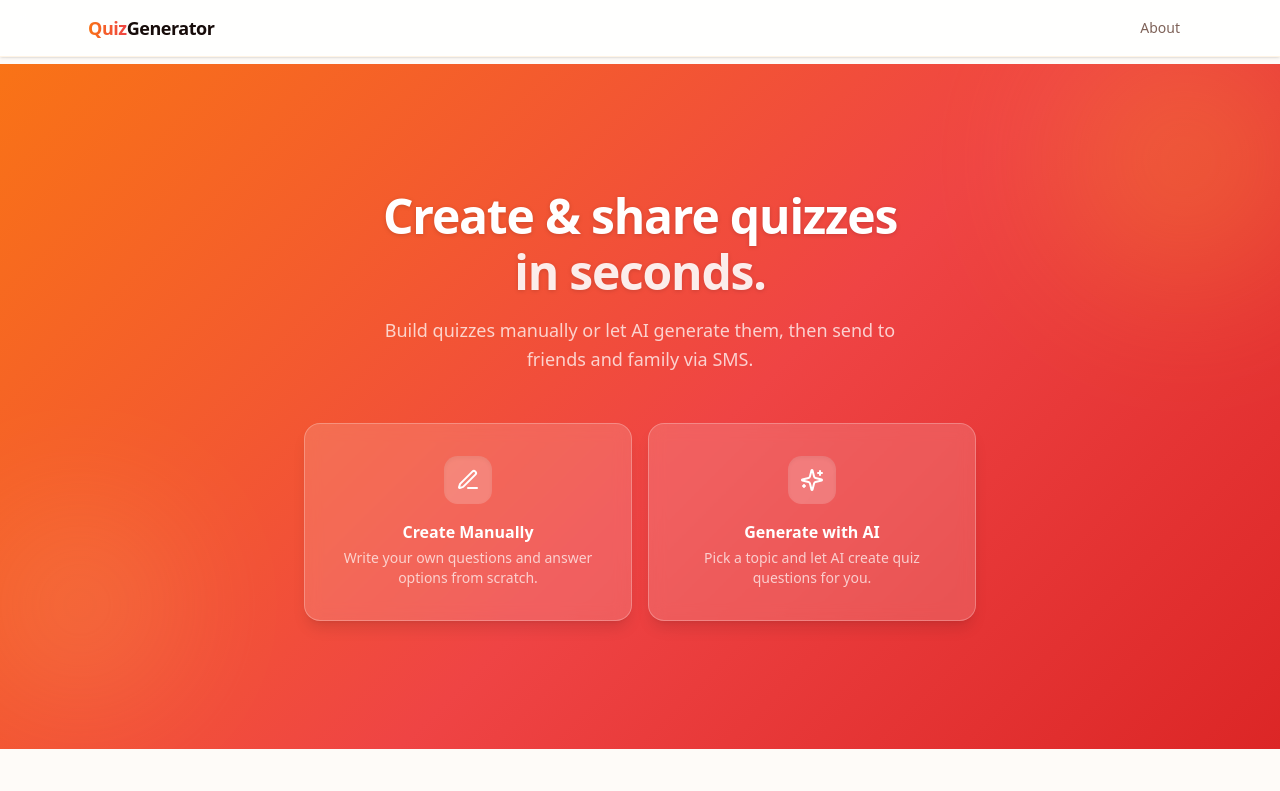
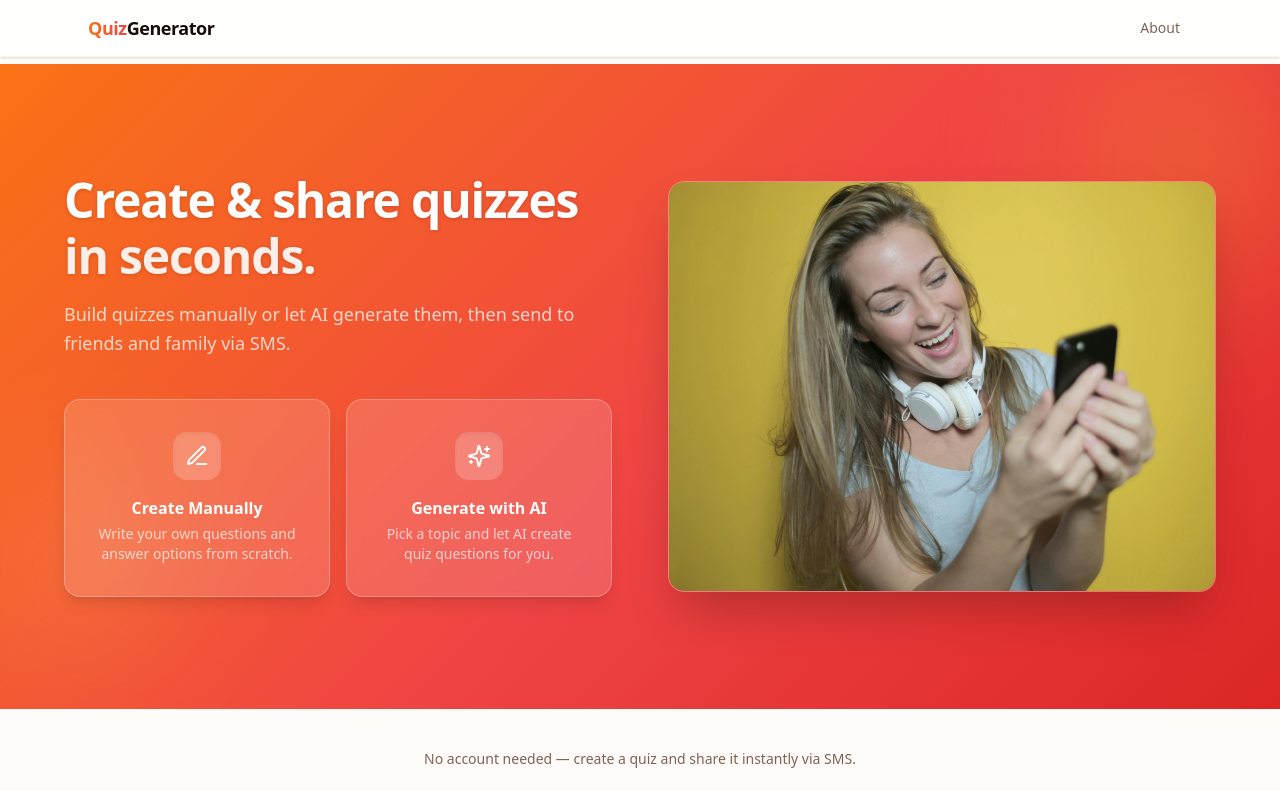
Before and after one commit to freddy24-7/QuizAppModern, a React (Vite) app in the folder QuizAppFrontend-main/: page / in a window 1280 px wide. Shown: the top 791 px of the page. Built offline with nearby package versions, Linux system fonts and the light colour scheme; no server answers.

Commit message:
adjusting landing page

```diff
--- a/QuizAppFrontend-main/src/components/Home.tsx
+++ b/QuizAppFrontend-main/src/components/Home.tsx
@@ -11,7 +11,7 @@ const Home = () => {
     <div className="min-h-full w-full">
       {/* Gradient hero */}
       <div
-        className="w-full py-20 md:py-32 px-6 relative overflow-hidden"
+        className="w-full py-16 md:py-24 lg:py-28 px-6 relative overflow-hidden"
         style={{
           background: 'linear-gradient(135deg, #f97316 0%, #ef4444 55%, #dc2626 100%)',
         }}
@@ -20,30 +20,34 @@ const Home = () => {
         <div
           className="absolute -top-24 -right-24 w-96 h-96 rounded-full opacity-30 blur-3xl pointer-events-none"
           style={{ background: 'radial-gradient(circle, #fbbf24 0%, transparent 70%)' }}
+          aria-hidden="true"
         />
         <div
           className="absolute bottom-0 -left-16 w-72 h-72 rounded-full opacity-20 blur-3xl pointer-events-none"
           style={{ background: 'radial-gradient(circle, #fde68a 0%, transparent 70%)' }}
+          aria-hidden="true"
         />
 
-        <div className="max-w-4xl mx-auto relative z-10">
-          <div className="text-center mb-12">
-            <h2 className="text-3xl md:text-5xl font-bold tracking-tight text-white drop-shadow-sm">
+        <div className="max-w-6xl mx-auto relative z-10">
+          <div className="grid lg:grid-cols-2 gap-10 lg:gap-14 items-center">
+            {/* Copy + CTAs */}
+            <div className="text-center lg:text-left">
+              <h2 className="text-3xl md:text-4xl lg:text-5xl font-bold tracking-tight text-white drop-shadow-sm">
                 Create &amp; share quizzes
                 <span className="block mt-2 text-white/90">in seconds.</span>
               </h2>
-            <p className="text-white/75 text-base md:text-lg leading-relaxed max-w-lg mx-auto mt-5">
+              <p className="text-white/75 text-base md:text-lg leading-relaxed max-w-lg mx-auto lg:mx-0 mt-5">
                 Build quizzes manually or let AI generate them, then send to friends and family via SMS.
               </p>
-          </div>
 
-          <div className="grid grid-cols-1 sm:grid-cols-2 gap-4 max-w-2xl mx-auto">
+              <div className="grid grid-cols-1 sm:grid-cols-2 gap-4 max-w-2xl mx-auto lg:mx-0 mt-10">
                 <button
+                  type="button"
                   onClick={handleManual}
-              className="group flex flex-col items-center gap-4 p-8 rounded-2xl border border-white/25 bg-white/15 backdrop-blur-sm hover:bg-white/25 hover:border-white/40 transition-all text-left shadow-lg"
+                  className="group flex flex-col items-center gap-4 p-8 rounded-2xl border border-white/25 bg-white/15 backdrop-blur-sm hover:bg-white/25 hover:border-white/40 transition-all text-left shadow-lg focus-visible:outline focus-visible:outline-2 focus-visible:outline-offset-2 focus-visible:outline-white"
                 >
                   <div className="flex items-center justify-center size-12 rounded-xl bg-white/20 group-hover:bg-white/30 transition-colors shadow-inner">
-                <PenLine className="size-6 text-white" />
+                    <PenLine className="size-6 text-white" aria-hidden="true" />
                   </div>
                   <div className="text-center">
                     <p className="font-semibold text-white text-base">Create Manually</p>
@@ -54,11 +58,12 @@ const Home = () => {
                 </button>
 
                 <button
+                  type="button"
                   onClick={handleAi}
-              className="group flex flex-col items-center gap-4 p-8 rounded-2xl border border-white/25 bg-white/15 backdrop-blur-sm hover:bg-white/25 hover:border-white/40 transition-all text-left shadow-lg"
+                  className="group flex flex-col items-center gap-4 p-8 rounded-2xl border border-white/25 bg-white/15 backdrop-blur-sm hover:bg-white/25 hover:border-white/40 transition-all text-left shadow-lg focus-visible:outline focus-visible:outline-2 focus-visible:outline-offset-2 focus-visible:outline-white"
                 >
                   <div className="flex items-center justify-center size-12 rounded-xl bg-white/20 group-hover:bg-white/30 transition-colors shadow-inner">
-                <Sparkles className="size-6 text-white" />
+                    <Sparkles className="size-6 text-white" aria-hidden="true" />
                   </div>
                   <div className="text-center">
                     <p className="font-semibold text-white text-base">Generate with AI</p>
@@ -67,6 +72,26 @@ const Home = () => {
                     </p>
                   </div>
                 </button>
+              </div>
+            </div>
+
+            {/* Hero image — desktop only to keep mobile CTAs above the fold */}
+            <div className="hidden lg:block">
+              <div className="relative">
+                <img
+                  src="/Hero.jpg"
+                  alt="Friends enjoying a quiz together on their phones"
+                  width={640}
+                  height={480}
+                  className="w-full rounded-2xl border border-white/25 shadow-2xl object-cover aspect-[4/3]"
+                  fetchPriority="high"
+                />
+                <div
+                  className="absolute inset-0 rounded-2xl ring-1 ring-inset ring-white/10 pointer-events-none"
+                  aria-hidden="true"
+                />
+              </div>
+            </div>
           </div>
         </div>
       </div>
```
Also changed, not shown: QuizAppFrontend-main/public/Hero.jpg (added), QuizAppFrontend-main/public/quizguy.jpg (deleted). Lines whose indentation alone changed are shown as unchanged.
